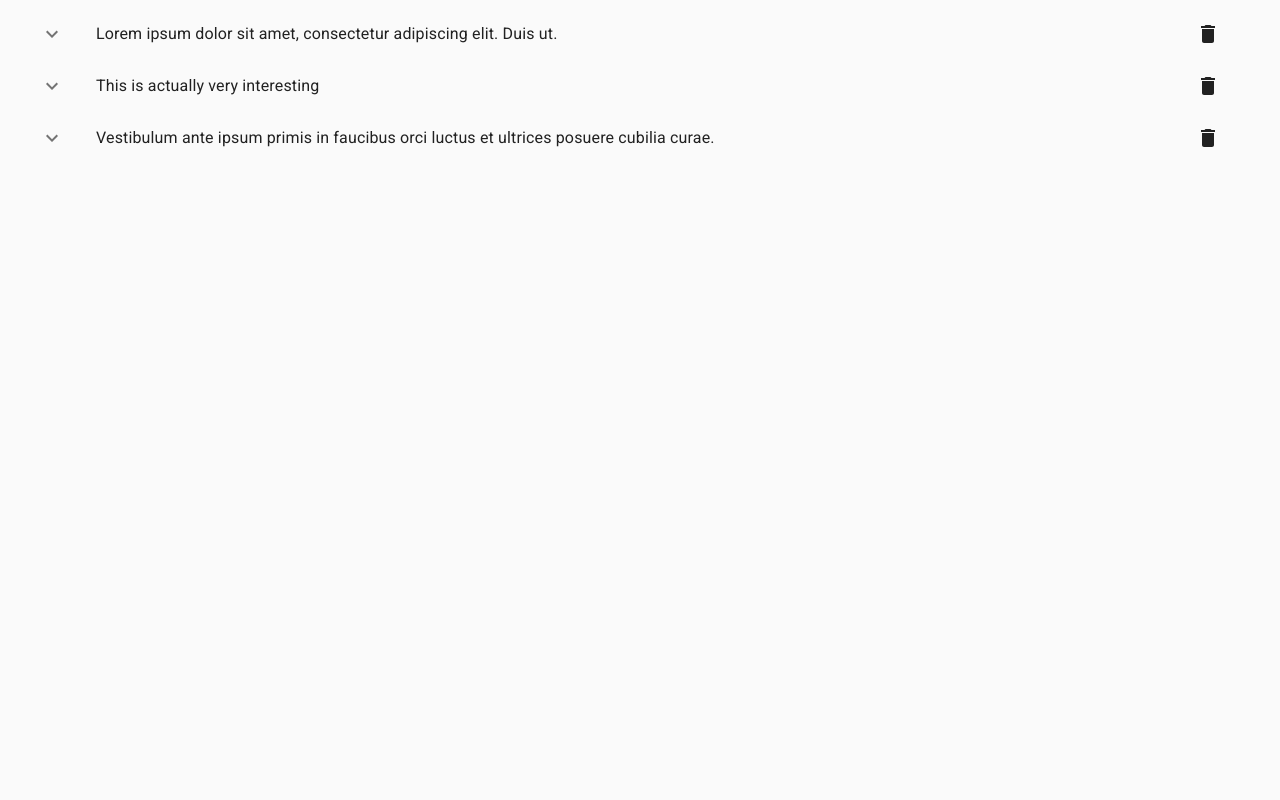
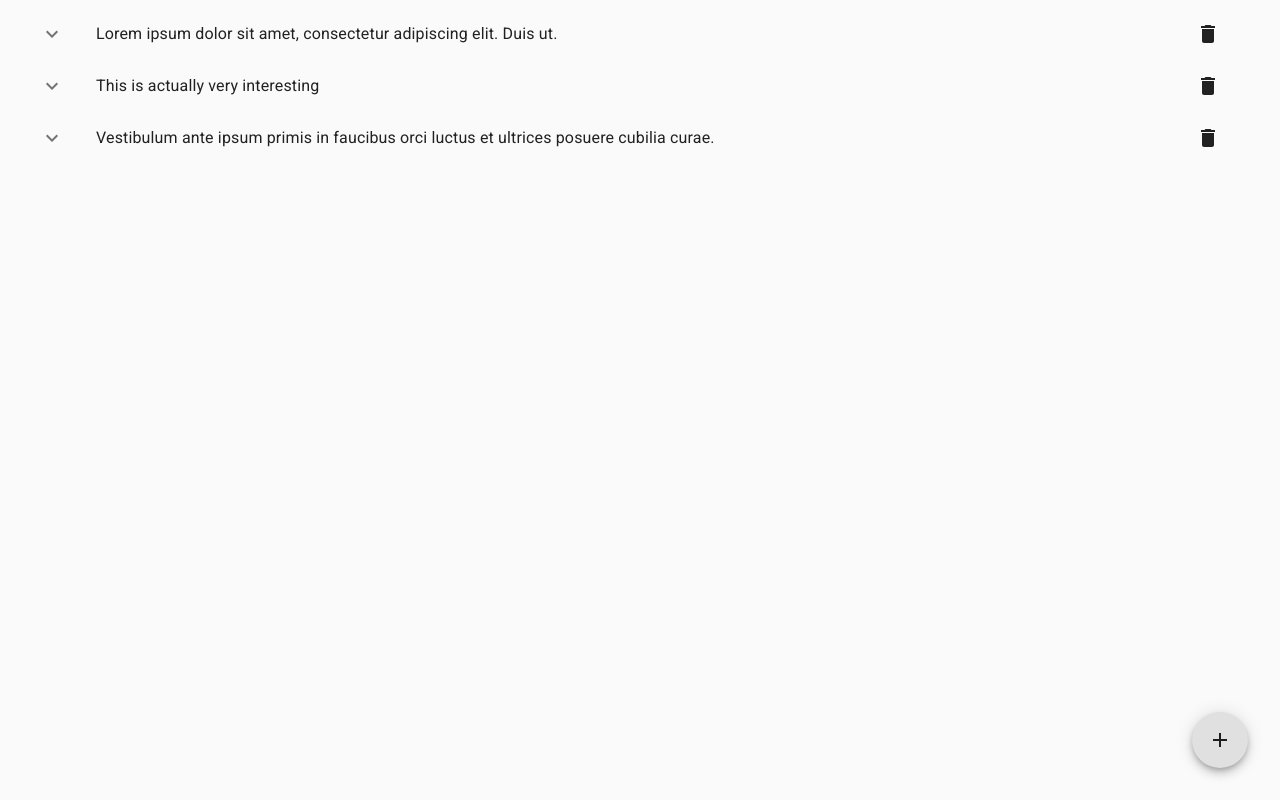
Before and after one commit to RosaGao/quick-note-app, a React (Create React App) app: page / in a window 1280 px wide. Built offline with nearby package versions, Linux system fonts and the light colour scheme.

Commit message:
add floating action button and withStyle HOC

```diff
--- a/src/App.js
+++ b/src/App.js
@@ -1,6 +1,15 @@
 import React, { Component } from "react";
-import { Container, List } from "@material-ui/core";
+import { Container, List, Fab, withStyles } from "@material-ui/core";
+import { Add } from "@material-ui/icons";
 import Note from "./components/Note";
+
+const styles = {
+  fab: {
+    position: "absolute",
+    bottom: "2rem",
+    right: "2rem",
+  }
+};
 
 
 
@@ -29,9 +38,6 @@
   }
 
   deleteNote = (note) => {
-    // when next state depends on current state,
-    // pass a function--it auto receives the current state
-    // do not use this.state
     this.setState((curState)=>{
       return {
         notes: curState.notes.filter((item) => item.id !== note.id)
@@ -50,9 +56,12 @@
             return <Note note={note} key={index} deleteNote={this.deleteNote} />;
           })}
         </List>
+        <Fab aria-label={"Add"} className={this.props.classes.fab}>
+          <Add />
+        </Fab>
       </Container>
     );
   }
 }
 
-export default App;
+export default withStyles(styles)(App);
```
